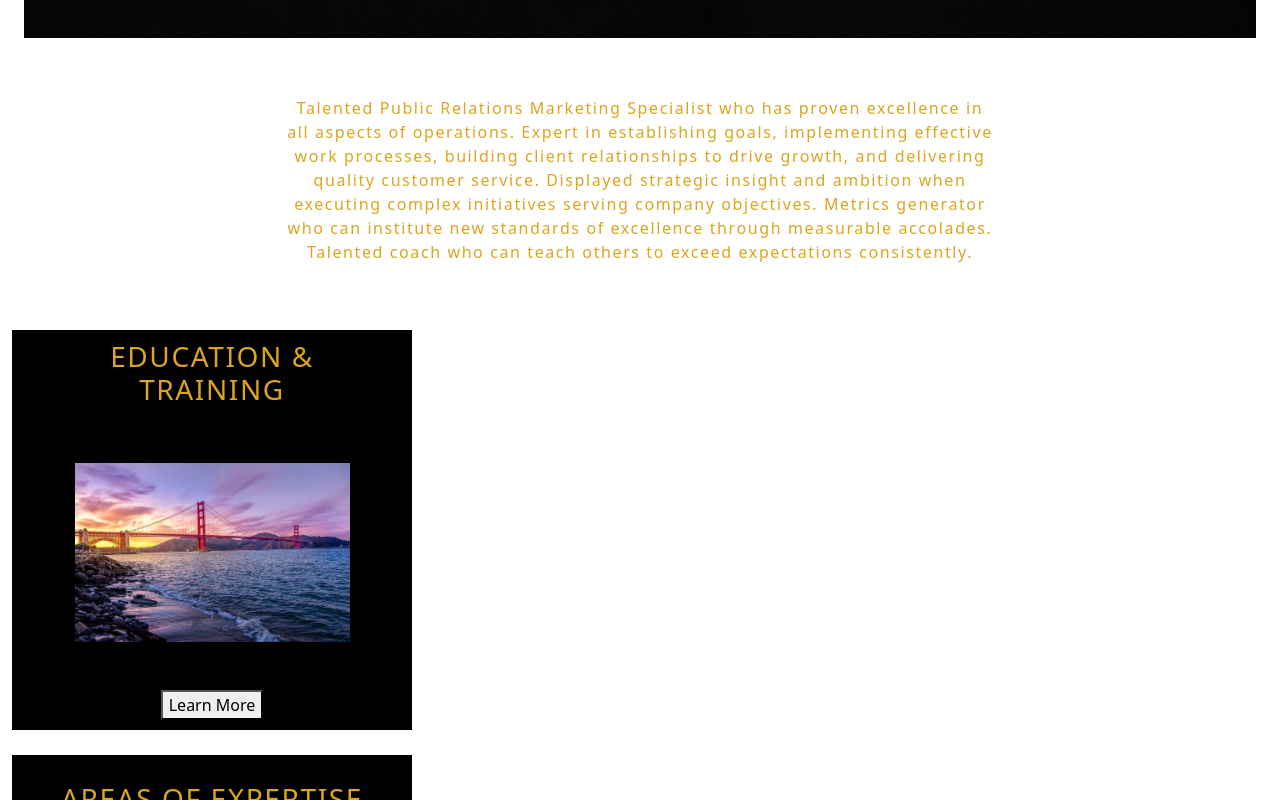
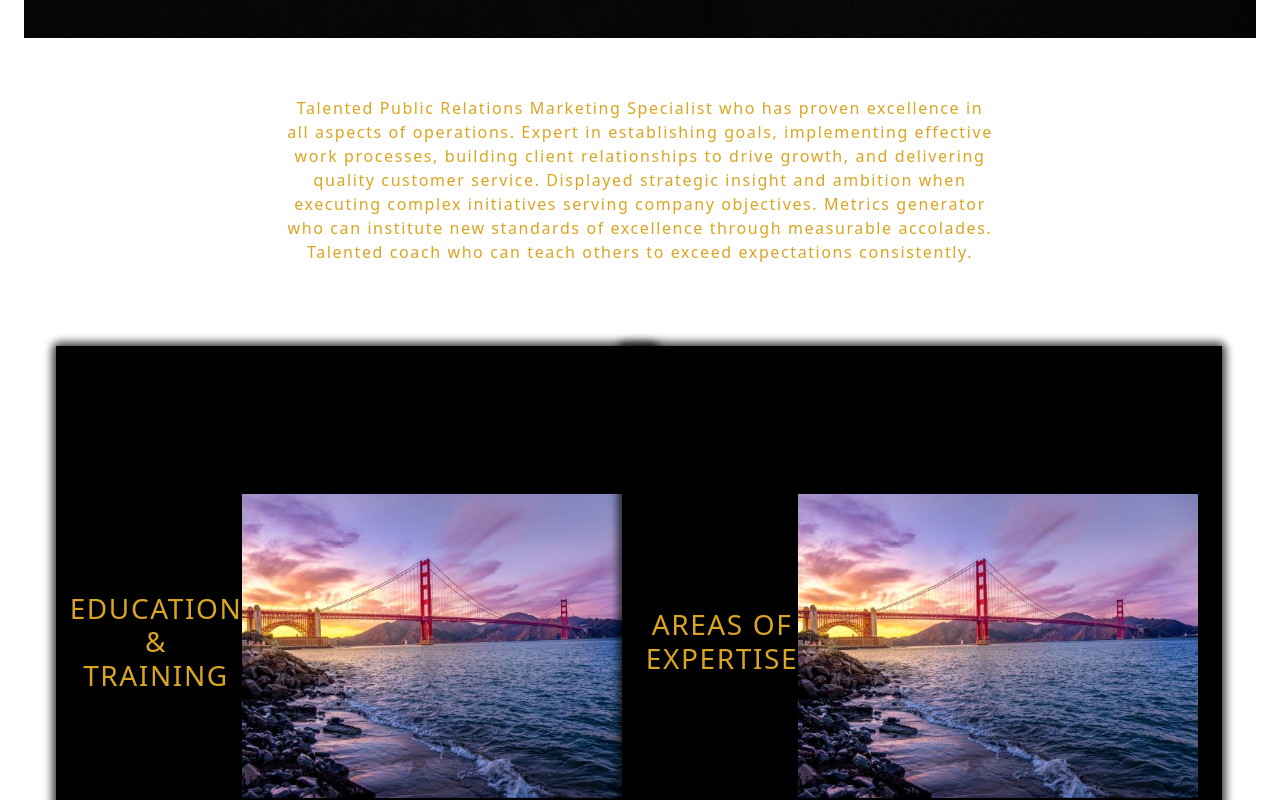
Before and after one commit to Patrena94/patrena-ann-smith-portfolio, a React (Create React App) app: page /professionalExperience in a window 1280 px wide. Shown: the part 920-1720 px from the top of the page. Built offline with nearby package versions, Linux system fonts and the light colour scheme.

Commit message:
grid layout installed

```diff
--- a/package.json
+++ b/package.json
@@ -6,11 +6,14 @@
     "@testing-library/jest-dom": "^5.14.1",
     "@testing-library/react": "^11.2.7",
     "@testing-library/user-event": "^12.8.3",
+    "apollo-server-express": "^3.3.0",
     "axios": "^0.21.4",
     "bootstrap": "^5.1.1",
+    "graphql": "^15.6.1",
     "react": "^17.0.2",
     "react-bootstrap": "^1.5.2",
     "react-card-flip": "^1.1.3",
+    "react-color-palette": "^6.1.0",
     "react-dom": "^17.0.2",
     "react-router": "^5.2.1",
     "react-router-dom": "^5.3.0",
--- a/public/index.html
+++ b/public/index.html
@@ -24,7 +24,7 @@
       work correctly both with client-side routing and a non-root public URL.
       Learn how to configure a non-root public URL by running `npm run build`.
     -->
-    <title>React App</title>
+    <title>Patrena Ann Smith</title>
   </head>
   <body>
     <noscript>You need to enable JavaScript to run this app.</noscript>
--- a/src/App.css
+++ b/src/App.css
@@ -91,3 +91,46 @@ div .img-overlay{
   top: 8px;
   right: 16px;
 }
+
+.container{
+  /* max-width: 900 px; */
+  margin: 1rem 2rem;
+}
+.card-grid {
+  display: grid;
+  align-items: center;
+  grid-template-columns: repeat(auto-fill, minmax(450px, 2fr));
+  gap: 1rem;
+}
+.card {
+  justify-content: center;
+  align-items: center;
+  position: relative;
+  box-shadow: 0 0 8px 4px rgba(0, 0, 0, 0.75);
+  transform-style: preserve-3d;
+  height: 600px;
+  width: 600px;
+  transition: 150ms;
+  transform: perspective(1000px) rotateY(var(--rotate-y, 0))
+    translateY(var(--translate-y, 0));
+  cursor: pointer;
+}
+
+.card.flip {
+  --translate-y: -4px;
+  --rotate-y: 180deg;
+}
+
+.card:hover {
+  box-shadow: 0 0 px 2px rgba(0, 0, 0, 0.5);
+}
+
+.card .front,
+.card .back {
+  position: absolute;
+  padding: 15rem;
+  backface-visibility: hidden;
+}
+.card .back {
+  transform: rotateY(180deg);
+}
--- a/src/components/CardFlip/index.js
+++ b/src/components/CardFlip/index.js
@@ -49,7 +49,7 @@ const CardFlip = ({cards}) => {
    {/* <Row md={1} lg={2} className="g-4">
      {Array.from({length:4}).map((_,idx)=>(
       <Col>  */}
-      <div
+      <div className="card"
         style={{
           backgroundColor: "black",
           height: 400,
@@ -62,7 +62,7 @@ const CardFlip = ({cards}) => {
           hoverShadow: "strong",
         }}
       >
-          <div className="card-body">
+          {/* <div className="card-body"> */}
         <h3
           className="justify-content-center"
           style={{
@@ -86,12 +86,12 @@ const CardFlip = ({cards}) => {
           Learn More
         </button>
         </div>
-      </div>
+      {/* </div> */}
 
 
 
 
-      <div
+      <div className="card"
         style={{
           backgroundColor: "goldenrod",
           height: 800,
@@ -150,7 +150,7 @@ const CardFlip = ({cards}) => {
       ))}
     </Row>  */}
     {/* </Container>  */}
-    {/* {/* </CardGroup>   */}
+    {/* </CardGroup>    */}
     </ReactCardFlip>
     </CardGroup>
   );
--- a/src/components/Back/index.js
+++ b/src/components/CardFlipList/index.js
@@ -17,12 +17,14 @@ class App extends React.Component {
 
     render() {
       return (
+        <div className="card-grid">
         <ReactCardFlip isFlipped={this.state.isFlipped} flipDirection="vertical">
           <YOUR_BACK_COMPONENT>
             This is the back of the card.
             <button onClick={this.handleClick}>Click to flip</button>
           </YOUR_BACK_COMPONENT>
         </ReactCardFlip>
+        </div>
       )
     }
   }
--- /dev/null
+++ b/src/components/Flashcard/index.js
@@ -0,0 +1,98 @@
+import React,{ useState } from 'react'
+import pr from "../../assets/career/pr.jpg";
+import Resume from "../../assets/career/Resume.jpg";
+import volunteerism from "../../assets/career/volunteerism.jpg";
+import HR from "../../assets/career/HR.jpg";
+import E from "../../assets/career/E.jpg";
+import AHR from "../../assets/career/AHR.jpg";
+
+
+export default function Flashcard({flashcard}) {
+    const[flip, setFlip]=useState(false)
+    return (
+        <div
+    className={`card ${flip ? 'flip' :''}`}
+        onClick={()=> setFlip(!flip)}
+        >
+    <div className ="front"
+      style={{
+        backgroundColor: "black",
+        height: 600,
+        width: 600,
+        color: "goldenrod",
+        display: "flex",
+        justifyContent: "center",
+        alignItems: "center",
+      }}
+    >
+      <h3
+          className="justify-content-center"
+          style={{
+            color: "goldenrod",
+            display: "flex",
+            justifyContent: "center",
+            textAlign: "Top",
+            text: "font-weight-italic",
+          }}
+        >
+        {flashcard.title}
+        </h3>
+        <img
+          className="location-front-image justify-content-center py-5"
+          src={E}
+          width="400"
+          height="400"
+          alt="healthcare Recruiter"
+        />
+        {/* <button className="front-flip-button" onClick={handleClick}>
+          Learn More
+        </button> */}
+           </div>
+
+           <div className="back"style={{
+          backgroundColor: "goldenrod",
+          height: 600,
+          width: 600,
+          color: "black",
+          display: "flex",
+          justifyContent: "center",
+          alignItems: "center",
+          // marginBottom: 20,
+        }}>
+          <h3
+            className="justify-content-center"
+            style={{
+              color: "#914875",
+              display: "flex",
+              justifyContent: "center",
+              textAlign: "center",
+              text: "font-weight-italic",
+              fontSize: "24px",
+            }}
+          >
+              {flashcard.subtitle}
+              </h3>
+              <h4
+            className="justify-content-center"
+            style={{
+              color: "black",
+              display: "flex",
+              justifyContent: "center",
+              textAlign: "center",
+              text: "font-weight-italic",
+              fontSize: "16px",
+            }}className="font-weight-light">{flashcard.text}</h4>
+               <p
+           className="justify-content-center"
+           style={{
+             color: "#914875",
+             display: "flex",
+             justifyContent: "left",
+             textAlign: "left",
+             text: "font-weight-italic",
+             fontSize: "16px",
+           }}className="font-weight-light white-text">{flashcard.description}</p>
+           </div>
+           </div>
+    )
+}
--- /dev/null
+++ b/src/components/FlashcardList/index.js
@@ -0,0 +1,12 @@
+import React from 'react'
+import Flashcards from '../Flashcard'
+
+export default function FlashcardList({flashcards}) {
+    return (
+        <div className="card-grid">
+            {flashcards.map(flashcard =>{
+                return<Flashcards flashcard={flashcard} key={flashcard.id} />
+            })}
+        </div>
+    )
+}
--- a/src/index.css
+++ b/src/index.css
@@ -1,3 +1,4 @@
+
 body {
   margin: 0;
   font-family: -apple-system, BlinkMacSystemFont, 'Segoe UI', 'Roboto', 'Oxygen',
--- a/src/pages/ProfessionalExperience.js
+++ b/src/pages/ProfessionalExperience.js
@@ -11,14 +11,37 @@ import volunteerism from "./../assets/career/volunteerism.jpg";
 import HR from "./../assets/career/HR.jpg";
 import E from "./../assets/career/E.jpg";
 import AHR from "./../assets/career/AHR.jpg";
+import FlashcardList from "../components/FlashcardList";
 
 
 
 
 function ProfessionalExperience(props) {
   // const Cards =["Engineering", "Engineering"];
-  const Cards =[
-  {
+  // const Cards =[
+    const[flashcards, setFlashcards]=useState(Flashcards)
+    return (
+      <div>
+      <Hero title={props.title} />
+      <Content>
+        <p>
+          Talented Public Relations Marketing Specialist who has proven
+          excellence in all aspects of operations. Expert in establishing goals,
+          implementing effective work processes, building client relationships
+          to drive growth, and delivering quality customer service. Displayed
+          strategic insight and ambition when executing complex initiatives
+          serving company objectives. Metrics generator who can institute new
+          standards of excellence through measurable accolades. Talented coach
+          who can teach others to exceed expectations consistently.{" "}
+        </p>
+      </Content>
+      <div className="container">
+      <FlashcardList flashcards={flashcards} />
+      </div>
+      </div>
+    );
+    }
+    const Flashcards=[{
     id: 0,
     title:"EDUCATION & TRAINING",
     subtitle: "University of Connecticut",
@@ -136,28 +159,27 @@ function ProfessionalExperience(props) {
     description:"Waterbury Central Labor Council: Treasurer-PAC Fund Administrator  Fairfield County Central Labor Council: Recording Secretary      Hartford Central Labor Council: Vice President    Connecticut AFL-CIO: Vice President  Western Connecticut Area Labor Federation: Recording Secretary Treasurer  Eastern Connecticut Area Labor Federation:  Executive Board Member -Trustee",
   }
 ]
-  return (
-    <div>
-      <Hero title={props.title} />
-      <Content>
-        <p>
-          Talented Public Relations Marketing Specialist who has proven
-          excellence in all aspects of operations. Expert in establishing goals,
-          implementing effective work processes, building client relationships
-          to drive growth, and delivering quality customer service. Displayed
-          strategic insight and ambition when executing complex initiatives
-          serving company objectives. Metrics generator who can institute new
-          standards of excellence through measurable accolades. Talented coach
-          who can teach others to exceed expectations consistently.{" "}
-        </p>
-      </Content>
-  {Cards.map((card)=>(
-    <CardFlip  cards={card} />
-    // <img
-    // src={require(``)}
-  ))}
-      {/* <ReactCardFlip /> */}
-    </div>
-  );
-  }
+  // return (
+    // <div>
+    //   <Hero title={props.title} />
+    //   <Content>
+    //     <p>
+    //       Talented Public Relations Marketing Specialist who has proven
+    //       excellence in all aspects of operations. Expert in establishing goals,
+    //       implementing effective work processes, building client relationships
+    //       to drive growth, and delivering quality customer service. Displayed
+    //       strategic insight and ambition when executing complex initiatives
+    //       serving company objectives. Metrics generator who can institute new
+    //       standards of excellence through measurable accolades. Talented coach
+    //       who can teach others to exceed expectations consistently.{" "}
+    //     </p>
+    //   </Content>
+  {/* {Cards.map((card)=>(
+    <CardFlip  cards={card} /> */}
+
+  {/* ))}     */}
+
+  //   </div>
+  // );
+  // }
 export default ProfessionalExperience;
--- a/src/pages/ProfessionalSummary.js
+++ b/src/pages/ProfessionalSummary.js
@@ -2,6 +2,7 @@ import react from "react";
 // import { Carousel } from "react-bootstrap";
 import Hero from "../components/Hero/index.js";
 import BootstrapCarouselComponent from '../components/Carousel/index.js';
+
 
 function ProfessionalSummary(props) {
   return (
```
Also changed, not shown: src/App.js (+8 -0 lines), 1 other file (tests, documents, lock files or other folders).
